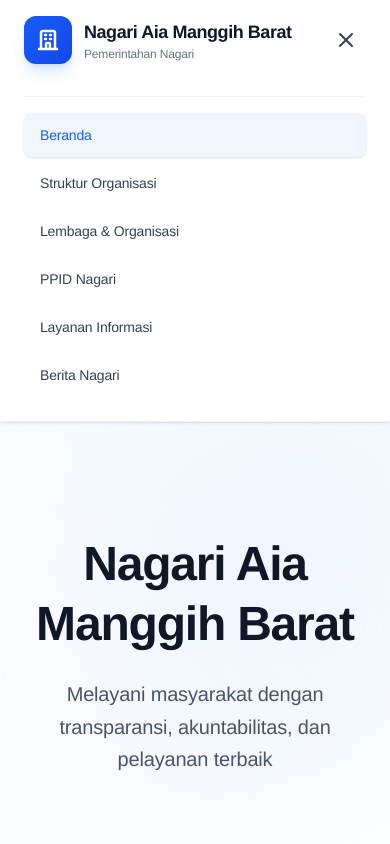
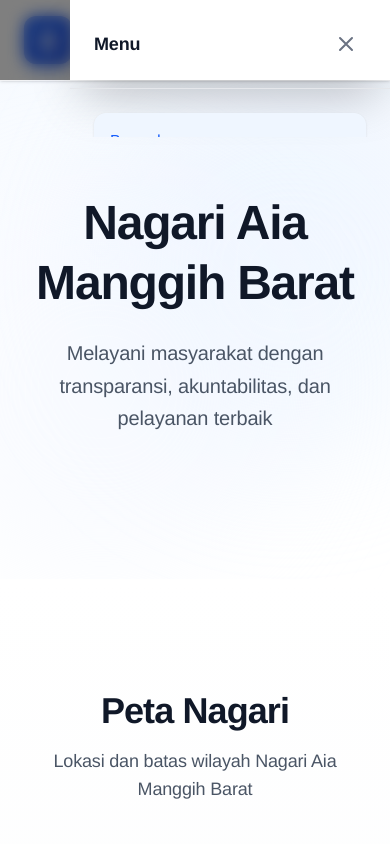
Before and after one commit to websiteaiamanggihbarat-lang/websitenagari, a Next.js app: page / in a window 390 px wide. Both pictures are taken after a click on the button "Toggle menu". Shown: the top 844 px of the page. Built offline with nearby package versions, Linux system fonts and the light colour scheme.

Commit message:
revisi sidebar

```diff
--- a/app/globals.css
+++ b/app/globals.css
@@ -77,8 +77,21 @@ body {
   }
 }
 
+@keyframes slideInRight {
+  from {
+    transform: translateX(100%);
+  }
+  to {
+    transform: translateX(0);
+  }
+}
+
 .animate-fade-in {
   animation: fadeIn 0.5s ease-out;
+}
+
+.animate-slide-in-right {
+  animation: slideInRight 0.3s ease-out;
 }
 
 /* Focus states for accessibility */
--- a/components/Navigation.tsx
+++ b/components/Navigation.tsx
@@ -96,16 +96,51 @@ export default function Navigation() {
           </button>
         </div>
 
-        {/* Mobile Menu */}
+        {/* Mobile Menu Overlay & Sidebar */}
         {isMenuOpen && (
-          <div className="lg:hidden pb-6 border-t border-gray-200/50 mt-4 pt-4 animate-fade-in">
-            <div className="flex flex-col space-y-1">
+          <>
+            {/* Backdrop Overlay */}
+            <div
+              className="fixed inset-0 bg-black/50 backdrop-blur-sm z-40 lg:hidden"
+              onClick={() => setIsMenuOpen(false)}
+            ></div>
+
+            {/* Sidebar from right */}
+            <div className="fixed top-0 right-0 h-full w-80 max-w-[85vw] bg-white shadow-2xl z-50 lg:hidden animate-slide-in-right">
+              <div className="flex flex-col h-full">
+                {/* Header */}
+                <div className="flex items-center justify-between p-6 border-b border-gray-200">
+                  <h2 className="text-lg font-bold text-gray-900">Menu</h2>
+                  <button
+                    onClick={() => setIsMenuOpen(false)}
+                    className="p-2 text-gray-500 hover:text-gray-700 hover:bg-gray-100 rounded-lg transition-colors"
+                    aria-label="Close menu"
+                  >
+                    <svg
+                      className="w-6 h-6"
+                      fill="none"
+                      stroke="currentColor"
+                      viewBox="0 0 24 24"
+                    >
+                      <path
+                        strokeLinecap="round"
+                        strokeLinejoin="round"
+                        strokeWidth={2}
+                        d="M6 18L18 6M6 6l12 12"
+                      />
+                    </svg>
+                  </button>
+                </div>
+
+                {/* Menu Items */}
+                <div className="flex-1 overflow-y-auto p-6">
+                  <div className="flex flex-col space-y-2">
                     {navItems.map((item) => (
                       <Link
                         key={item.href}
                         href={item.href}
                         onClick={() => setIsMenuOpen(false)}
-                  className={`px-4 py-3 text-sm font-medium rounded-lg transition-all duration-200 ${
+                        className={`px-4 py-4 text-base font-medium rounded-xl transition-all duration-200 ${
                           pathname === item.href
                             ? "text-blue-600 bg-blue-50 shadow-sm"
                             : "text-gray-700 hover:bg-gray-50 hover:text-blue-600"
@@ -116,6 +151,9 @@ export default function Navigation() {
                     ))}
                   </div>
                 </div>
+              </div>
+            </div>
+          </>
         )}
       </div>
     </nav>
```
Lines whose indentation alone changed are shown as unchanged.
